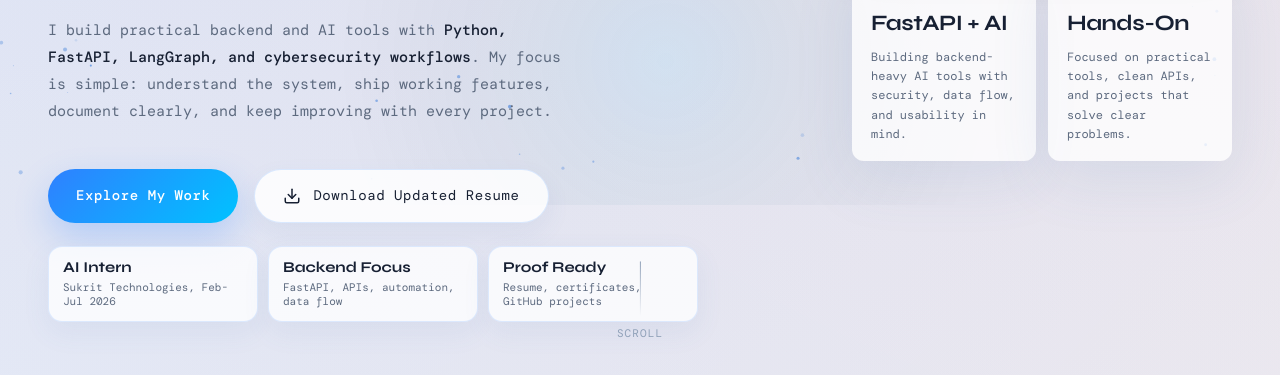
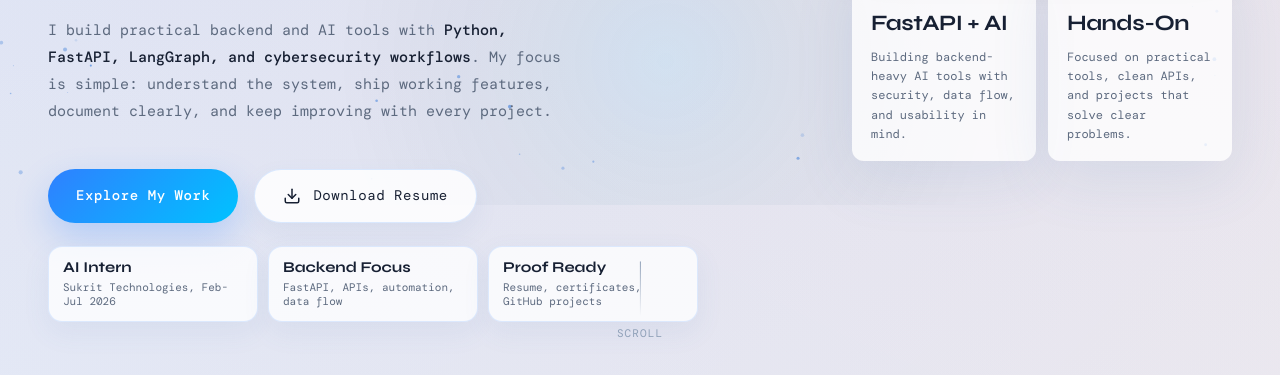
Before and after one commit to PrabgunMokha/portfolio-website, a website: page index.html in a window 1280 px wide. Shown: the part 595-970 px from the top of the page. Drawn offline with nearby package versions, Linux system fonts and the light colour scheme; animation ran at ten frames a second; a web font is replaced by a local one.

Commit message:
Simplify resume button label

```diff
--- a/index.html
+++ b/index.html
@@ -1941,7 +1941,7 @@ body, nav, .hero-stat-card, .mini-proof-card, .project-card, .edu-card, .stat-bo
         <a href="#projects" class="btn-primary">Explore My Work</a>
         <a href="./Prabgun_Mokha_Resume_Minimal.pdf" class="btn-outline" target="_blank" rel="noopener noreferrer">
           <svg width="18" height="18" viewBox="0 0 24 24" fill="none" stroke="currentColor" stroke-width="2" stroke-linecap="round" stroke-linejoin="round" style="margin-right: 4px;"><path d="M21 15v4a2 2 0 0 1-2 2H5a2 2 0 0 1-2-2v-4"></path><polyline points="7 10 12 15 17 10"></polyline><line x1="12" y1="15" x2="12" y2="3"></line></svg>
-          Download Updated Resume
+          Download Resume
         </a>
       </div>
       <div class="recruiter-strip fade-up">
```
